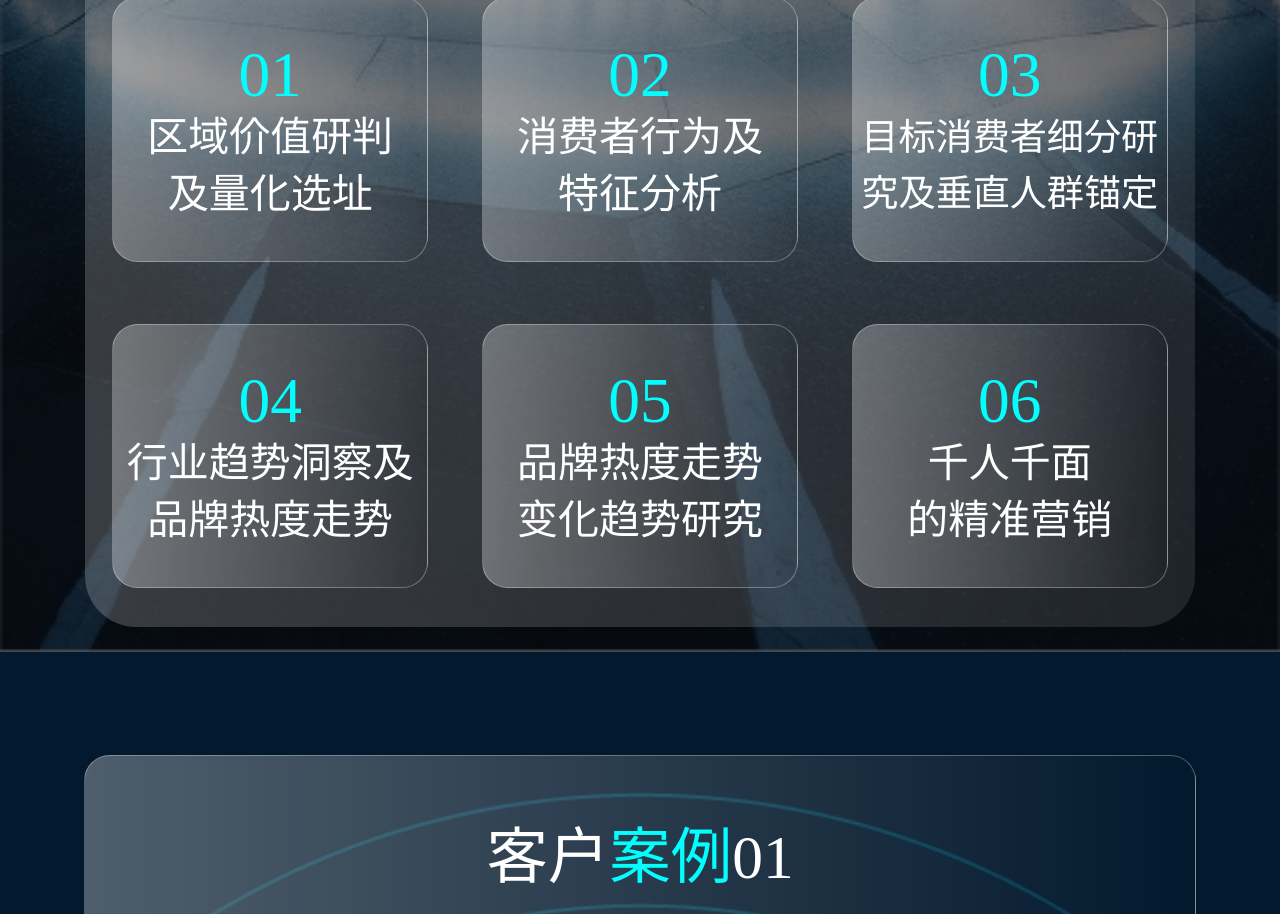
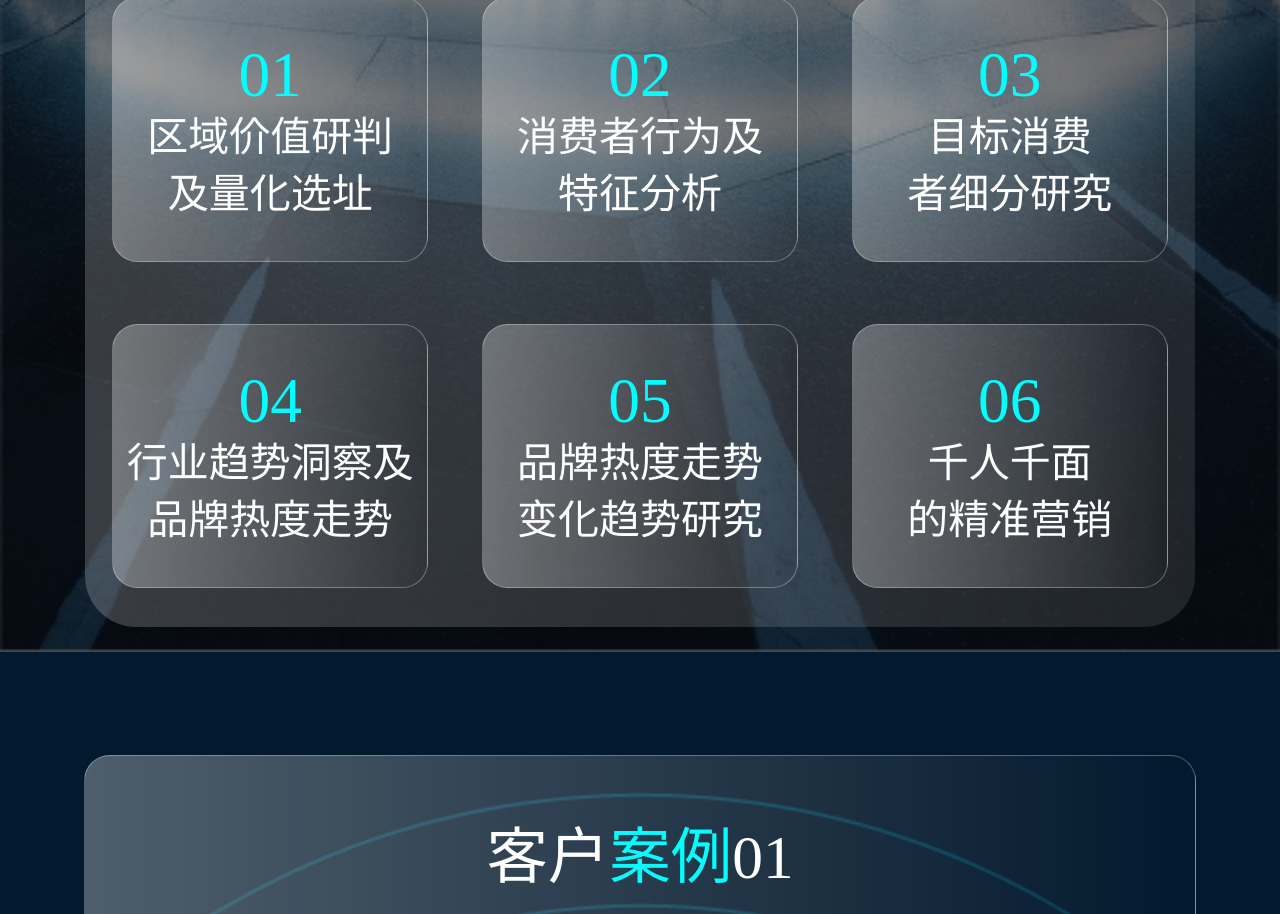
Before and after one commit to tangiblen/20230814mobvvvv, a plain HTML site: page service_brand.html in a window 1280 px wide. Shown: the part 1812-2726 px from the top of the page. Drawn offline with Linux system fonts and the light colour scheme; a web font is replaced by a local one.

Commit message:
ttt:: 文字修改

```diff
--- a/service_brand.html
+++ b/service_brand.html
@@ -34,7 +34,7 @@
                                 </li>
                                 <li class="circleli">
                                     <p class="bluecolor circlep">03</p>
-                                    <span class="circlespan" style="font-size:2.9vw;">目标消费者细分研<br/>究及垂直人群锚定</span>
+                                    <span class="circlespan">目标消费<br/>者细分研究</span>
                                 </li>
                             </ul>
                             <ul style="display: flex; justify-content: space-around;margin-top: 4.8vw;">
```
Also changed, not shown: service_business.html (+1 -1 lines).
